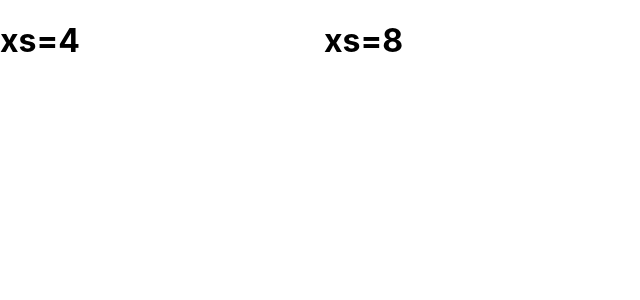
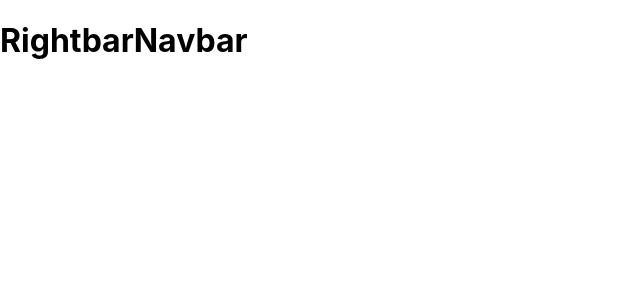
Before and after one commit to anmolchhabra21/Bit-Lords, a React (Create React App) app: page / in a window 1280 px wide. Shown: the top 300 px of the page, without its empty margins (0-640 px from the left). Built offline with nearby package versions, Linux system fonts and the light colour scheme.

Commit message:
structure

```diff
--- a/package.json
+++ b/package.json
@@ -11,6 +11,7 @@
     "@testing-library/user-event": "^13.5.0",
     "react": "^18.2.0",
     "react-dom": "^18.2.0",
+    "react-router-dom": "^6.10.0",
     "react-scripts": "5.0.1",
     "web-vitals": "^2.1.4"
   },
--- a/src/App.js
+++ b/src/App.js
@@ -1,25 +1,26 @@
-import Grid from "@mui/material/Grid";
-import { styled } from '@mui/material/styles';
+import Home from './components/Home'
+import Profile from './components/Profile';
+import {
+  createBrowserRouter,
+  RouterProvider,
+} from "react-router-dom";
 
-const Item = (() => ({
-  backgroundColor: '#1A2027',
-  // padding: theme.spacing(1),
-  textAlign: 'center',
-  color: 'white',
-}));
-
+const router = createBrowserRouter([
+  {
+    path: "/",
+    element: <Home />,
+    // errorElement: <ErrorPage />,
+  },
+  {
+    path: "profile/",
+    element: <Profile />,
+  },
+]);
 
 function App() {
   return (
     <div className="App">
-      <Grid container spacing={2}>
-        <Grid item xs={3} >
-          <h1>xs=4</h1>
-        </Grid>
-        <Grid item xs={9} >
-          <h1>xs=8</h1>
-        </Grid>
-      </Grid>
+      <RouterProvider router={router} />
     </div>
   );
 }
--- /dev/null
+++ b/src/components/Home.js
@@ -0,0 +1,21 @@
+import React from "react";
+import { Box, Grid } from "@mui/material";
+
+const Home = () => {
+  return (
+  <Box>
+    <Grid container >
+        <Grid sx={3}>
+            <h1>Rightbar</h1>
+        </Grid>
+        <Grid sx={9}>
+            <Grid container >
+                <h1>Navbar</h1>
+            </Grid>
+        </Grid>
+    </Grid>
+  </Box>
+  )
+};
+
+export default Home;
--- /dev/null
+++ b/src/components/Profile.js
@@ -0,0 +1,9 @@
+import React from 'react'
+
+const Profile = () => {
+  return (
+    <div>Profile</div>
+  )
+}
+
+export default Profile
```
Also changed, not shown: 1 other file (tests, documents, lock files or other folders).
